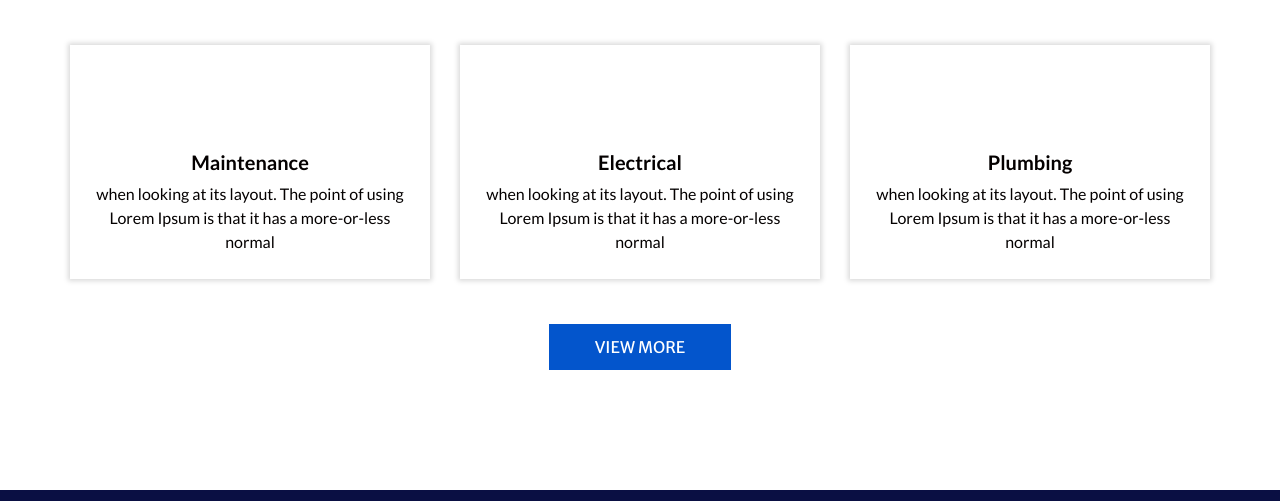
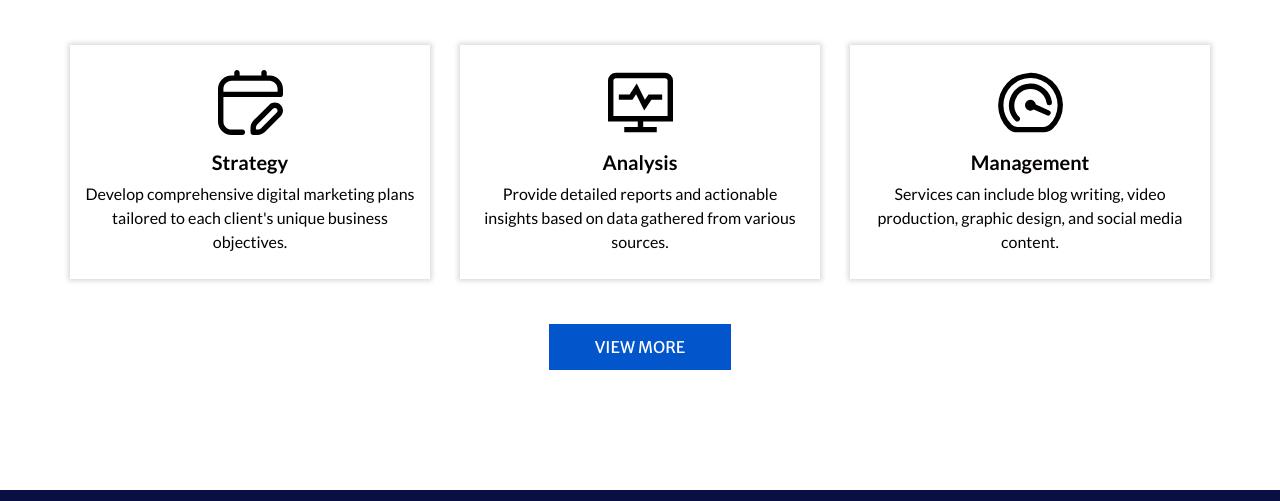
Before and after one commit to suwalutions/suwalutions.github.io, a plain HTML site: page service.html in a window 1280 px wide. Shown: the part 299-800 px from the top of the page. Drawn offline with nearby package versions, Linux system fonts and the light colour scheme; some packages are replaced by stand-ins of ours.

Commit message:
update services

```diff
--- a/service.html
+++ b/service.html
@@ -91,15 +91,14 @@
         <div class="col-sm-6 col-md-4 mx-auto">
           <div class="box ">
             <div class="img-box">
-              <img src="images/s1.png" alt="" />
+              <img src="images/calendar-pen.svg" alt="" />
             </div>
             <div class="detail-box">
               <h5>
-                Maintenance
+                Strategy
               </h5>
               <p>
-                when looking at its layout. The point of using Lorem Ipsum is
-                that it has a more-or-less normal
+	      Develop comprehensive digital marketing plans tailored to each client's unique business objectives.
               </p>
             </div>
           </div>
@@ -107,15 +106,14 @@
         <div class="col-sm-6 col-md-4 mx-auto">
           <div class="box ">
             <div class="img-box">
-              <img src="images/s2.png" alt="" />
+              <img src="images/pulse.svg" alt="" />
             </div>
             <div class="detail-box">
               <h5>
-                Electrical
+                Analysis
               </h5>
               <p>
-                when looking at its layout. The point of using Lorem Ipsum is
-                that it has a more-or-less normal
+	      Provide detailed reports and actionable insights based on data gathered from various sources.
               </p>
             </div>
           </div>
@@ -123,15 +121,14 @@
         <div class="col-sm-6 col-md-4 mx-auto">
           <div class="box ">
             <div class="img-box">
-              <img src="images/s3.png" alt="" />
+              <img src="images/tachometer-alt-fastest.svg" alt="" />
             </div>
             <div class="detail-box">
               <h5>
-                Plumbing
+                Management
               </h5>
               <p>
-                when looking at its layout. The point of using Lorem Ipsum is
-                that it has a more-or-less normal
+	      Services can include blog writing, video production, graphic design, and social media content.
               </p>
             </div>
           </div>
```
